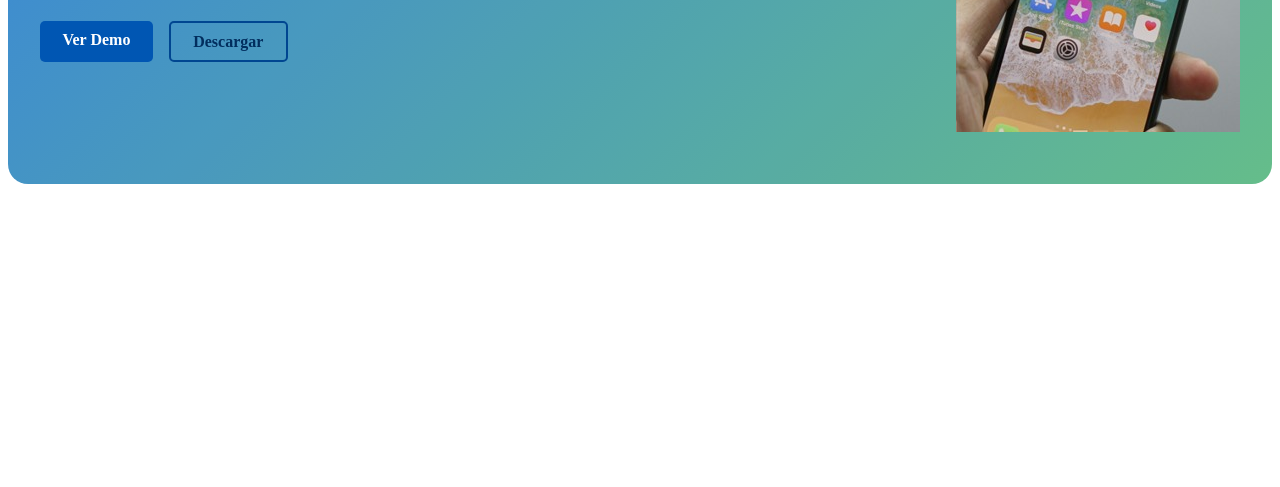
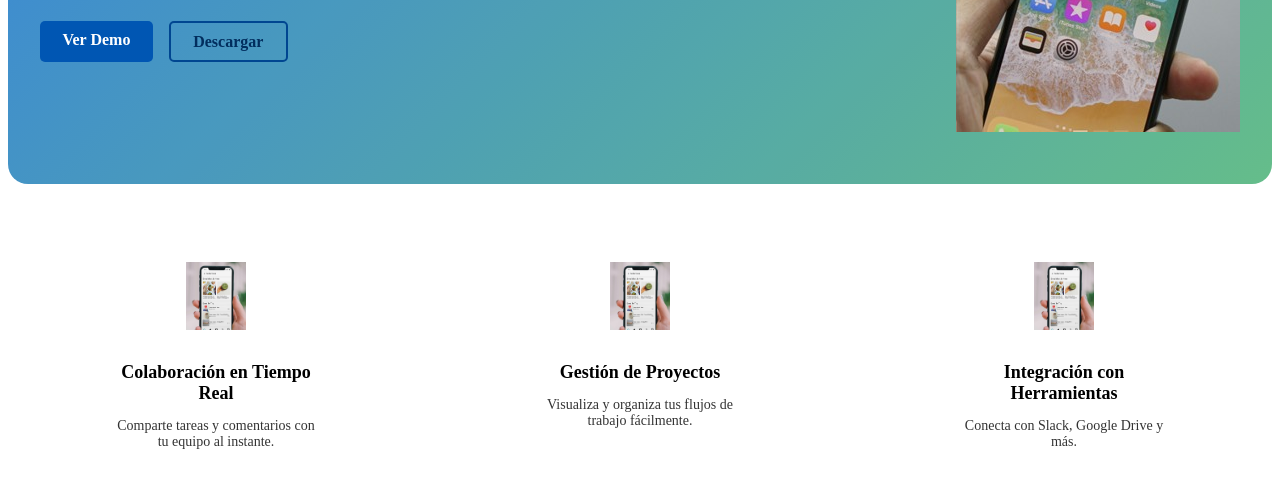
Before and after one commit to Vanss2000/TraceApp, a plain HTML site: page index.html in a window 1280 px wide. Shown: the part 333-820 px from the top of the page. Drawn offline with Linux system fonts and the light colour scheme.

Commit message:
seccion caracteristicas

```diff
--- a/css/components.css
+++ b/css/components.css
@@ -82,3 +82,32 @@
   background-color: #90c2f7;
   color: rgb(2, 0, 0);
 }
+
+.secciones {
+  display: flex;
+  justify-content: space-around;
+  gap: 20px;
+  margin: 30px;
+}
+
+.caracteristicass {
+  text-align: center;
+  max-width: 200px;
+}
+
+.icon {
+  width: 60px;
+  height: auto;
+  margin: 0 auto 10px;
+}
+
+.caracteristicas__title {
+  font-weight: bold;
+  font-size: 18px;
+  margin-bottom: 10px;
+}
+
+.caracteristicas__text {
+  font-size: 14px;
+  color: #333;
+}
--- a/css/layout.css
+++ b/css/layout.css
@@ -26,3 +26,20 @@
     text-align: left;
   }
 }
+
+.secciones {
+  display: grid;
+  grid-template-columns: 1fr;
+  gap: 2rem;
+  max-width: 1200px;
+  margin: 0 auto;
+  padding: 3rem 2rem;
+  text-align: center;
+}
+
+@media (min-width: 768px) {
+  .secciones {
+    grid-template-columns: repeat(3, 1fr);
+    text-align: left;
+  }
+}
--- a/index.html
+++ b/index.html
@@ -45,5 +45,27 @@
             <img src="img/celular.jpg" alt="imagee" />
         </div>
     </section>
+
+    <section class="caracteristicas">
+    <div class="secciones">
+        <div class="caracteristicass">
+        <img src="img/telefono2.jpg" alt="telefono2" class="icon">
+        <h3 class="caracteristicas__title">Colaboración en Tiempo Real</h3>
+        <p class="caracteristicas__text">Comparte tareas y comentarios con tu equipo al instante.</p>
+        </div>
+        <br>
+        <div class="caracteristicass">
+        <img src="img/telefono2.jpg" alt="telefono2" class="icon">
+        <h3 class="caracteristicas__title">Gestión de Proyectos</h3>
+        <p class="caracteristicas__text">Visualiza y organiza tus flujos de trabajo fácilmente.</p>
+        </div>
+        <br>
+        <div class="caracteristicass">
+        <img src="img/telefono2.jpg" alt="telefono2" class="icon">
+        <h3 class="caracteristicas__title">Integración con Herramientas</h3>
+        <p class="caracteristicas__text">Conecta con Slack, Google Drive y más.</p>
+        </div>
+    </div>
+    </section>
 </body>
 </html>
```
Also changed, not shown: img/telefono2.jpg (added).
